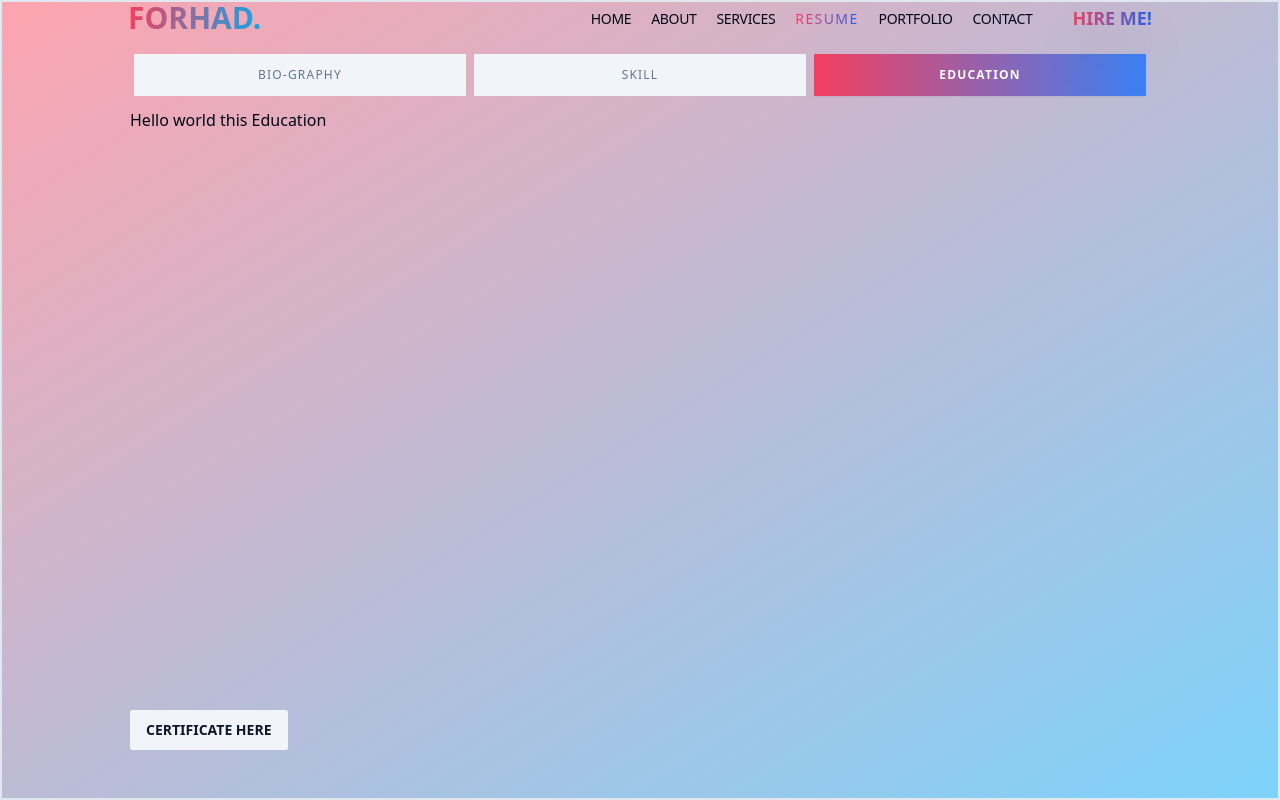
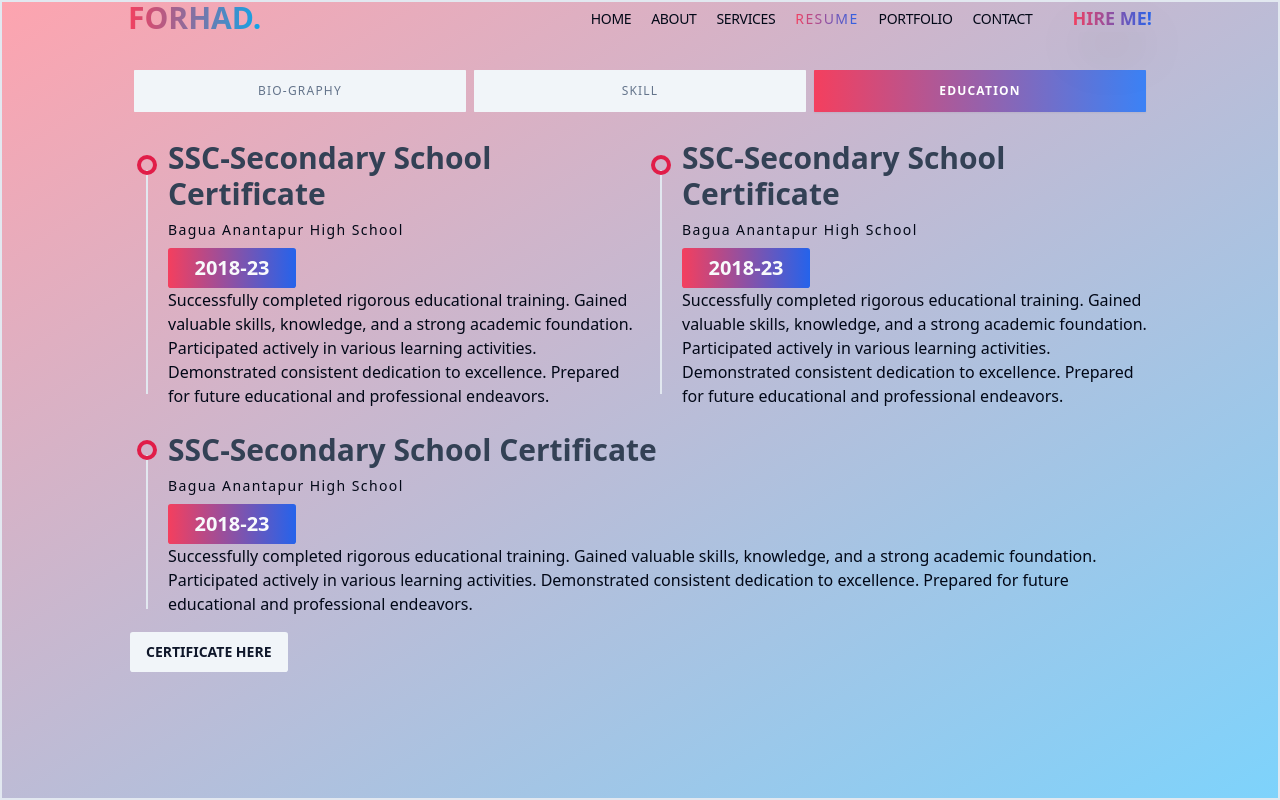
Before and after one commit to MdForhadHossainBabu/Forhad-Hossain, a React (Vite) app: page /resume in a window 1280 px wide. Both pictures are taken after a click on the tab "EDUCATION". Built offline with nearby package versions, Linux system fonts and the light colour scheme.

Commit message:
added to new features and design to resume section

```diff
--- a/package.json
+++ b/package.json
@@ -15,6 +15,7 @@
     "@radix-ui/react-label": "^2.1.0",
     "@radix-ui/react-scroll-area": "^1.1.0",
     "@radix-ui/react-select": "^2.1.1",
+    "@radix-ui/react-separator": "^1.1.0",
     "@radix-ui/react-slot": "^1.1.0",
     "@radix-ui/react-tabs": "^1.1.0",
     "class-variance-authority": "^0.7.0",
--- a/src/Root/index.jsx
+++ b/src/Root/index.jsx
@@ -8,7 +8,7 @@ return (
      <div>
        <Navbar />
      </div>
-     <div className="h-[100vh] border-2 xl:px-32 lg:px-24  md:px-16 px-12 xl:pt-10 md:pt-8 pt-6">
+     <div className="min-h-screen border-2 xl:px-32 lg:px-24  md:px-16 px-6 xl:pt-10 md:pt-8 pt-6">
        <Outlet />
      </div>
    </div>
--- /dev/null
+++ b/src/components/ui/separator.jsx
@@ -0,0 +1,23 @@
+import * as React from "react"
+import * as SeparatorPrimitive from "@radix-ui/react-separator"
+
+import { cn } from "@/lib/utils"
+
+const Separator = React.forwardRef((
+  { className, orientation = "horizontal", decorative = true, ...props },
+  ref
+) => (
+  <SeparatorPrimitive.Root
+    ref={ref}
+    decorative={decorative}
+    orientation={orientation}
+    className={cn(
+      "shrink-0 bg-border",
+      orientation === "horizontal" ? "h-[1px] w-full" : "h-full w-[1px]",
+      className
+    )}
+    {...props} />
+))
+Separator.displayName = SeparatorPrimitive.Root.displayName
+
+export { Separator }
--- a/src/main.jsx
+++ b/src/main.jsx
@@ -6,9 +6,11 @@ import { router } from '@/Route/index.jsx'
 import { HelmetProvider } from 'react-helmet-async'
 
 ReactDOM.createRoot(document.getElementById('root')).render(
+  <>
   <div className='lg:max-w-screen-2xl md:max-w-screen-xl xl:max-w-[2250px] max-w-screen-lg sm:max-w-screen-md mx-auto transition-all duration-500 bg-gradient-to-br from-rose-300 to-sky-300 h-screen'>
     <HelmetProvider>
     <RouterProvider router={router}/>
     </HelmetProvider>
-  </div>,
+  </div>
+  </>
 )
--- a/src/pages/about/index.jsx
+++ b/src/pages/about/index.jsx
@@ -8,7 +8,7 @@ const About = () => {
      <Helmet>
        <title>Forhad Hossain | About me</title>
      </Helmet>
-     <ScrollArea className="h-[90vh] py-4 lg:py-6">
+     <ScrollArea className="h-[90vh] my-4 lg:py-6">
        <Accordion type="single" collapsible className="lg:w-1/2 mx-auto">
          <AccordionItem value="item-1">
            <AccordionTrigger>
--- a/src/pages/home/index.jsx
+++ b/src/pages/home/index.jsx
@@ -7,15 +7,15 @@ import banner from "../../assets/forhadh-removebg-preview.png"
 
 const Home = () => {
   return (
-    <ScrollArea className=" flex flex-col items-center justify-center md:my-20  h-auto">
+    <ScrollArea className=" flex flex-col items-center justify-center md:my-20  h-full">
       <Helmet>
         <title>Forhad Hossain | React Js Front-end Developer</title>
       </Helmet>
       <div className="grid grid-cols-1 md:grid-cols-2 gap-4 transition-all duration-300">
-        <div className="flex-1 md:hidden flex lg:pt-8">
+        <div className="flex-1 md:hidden lg:pt-8">
           <div>
             <img
-              className=" items-center flex flex-col justify-center mx-auto rounded-full"
+              className="w-8/12 mx-auto rounded-full"
               src={banner}
               alt="image"
             />
--- a/src/pages/navbar/index.jsx
+++ b/src/pages/navbar/index.jsx
@@ -149,7 +149,7 @@ const Navbar = () => {
      >
        <div className="flex items-center justify-between">
          <div className="xl:px-32 lg:px-24 md:px-16 px-12">
-           <h1 className="md:text-3xl text-xl md:font-bold font-medium bg-gradient-to-r from-rose-500  to-sky-500 inline-block text-transparent bg-clip-text uppercase">
+           <h1 className="md:text-3xl text-xl md:font-bold font-bold bg-gradient-to-r from-rose-500  to-sky-500 inline-block text-transparent bg-clip-text uppercase">
              Forhad.
            </h1>
          </div>
@@ -168,7 +168,7 @@ const Navbar = () => {
              Hire me!
            </Link>
            <div className="flex md:hidden">
-             <Sheet>
+             <Sheet className="md:hidden">
                <SheetTrigger>
                  <div className=" m-1">
                    <AiOutlineMenuUnfold className="text-3xl bg-gradient-to-r from-rose-500 to-cyan-500 text-white" />
--- a/src/pages/resume/index.jsx
+++ b/src/pages/resume/index.jsx
@@ -2,11 +2,14 @@ import { Button } from "@/components/ui/button";
 import { Dialog, DialogContent, DialogDescription, DialogFooter, DialogHeader, DialogTitle, DialogTrigger } from "@/components/ui/dialog";
 import { Tabs, TabsContent, TabsList, TabsTrigger } from "@/components/ui/tabs";
 import certificate from "../../assets/certificate.png"
+import { Separator } from "@/components/ui/separator";
+import { ScrollArea } from "@/components/ui/scroll-area";
 
 const Resume = () => {
   return (
-   <div className="flex flex-col justify-between h-full">
     <div>
+    <ScrollArea className="mt-4 h-full relative flex items-center justify-center">
+       <div className="flex-1">
          <Tabs defaultValue="biography">
            <TabsList className="flex items-center justify-around gap-2">
              <TabsTrigger
@@ -28,62 +31,174 @@ const Resume = () => {
                Education
              </TabsTrigger>
            </TabsList>
-       <TabsContent value="biography">
+           <TabsContent value="biography" className="md:py-16">
              <div className="grid grid-cols-1 md:grid-cols-2 gap-4 h-full">
-           <div className="border">
-             <div className="flex items-center border justify-between py-4 px-3">
+               <div className="">
+                 <div className="flex items-center justify-between py-4 px-3">
                    <h1 className="font-medium">Name</h1>
                    <h1 className="text-sm font-medium bg-gradient-to-r from-rose-700 to-cyan-700 inline-block text-transparent bg-clip-text">
                      Md Forhad Hossain Babu
                    </h1>
                  </div>
-             <div className="flex items-center border justify-between py-4 px-3">
+                 <hr />
+                 <div className="flex items-center justify-between py-4 px-3">
                    <h1 className="font-medium">Age</h1>
                    <h1 className="text-sm font-medium">17</h1>
                  </div>
-             <div className="flex items-center border justify-between py-4 px-3">
+                 <hr />
+                 <div className="flex items-center  justify-between py-4 px-3">
                    <h1 className="font-medium">Email</h1>
                    <h1 className="text-sm font-medium">
                      developerforhad2@gmail.com
                    </h1>
                  </div>
-             <div className="flex items-center border justify-between py-4 px-3">
+                 <hr />
+                 <div className="flex items-center  justify-between py-4 px-3">
                    <h1 className="font-medium">Linkedin</h1>
                    <h1 className="text-sm font-medium">
                      <a
-                   className="text-blue-500 hover:underline visited:bg-yellow-400 transition-all duration-300" target="_blank"
+                       className="text-blue-500 hover:underline visited:bg-yellow-400 transition-all duration-300"
+                       target="_blank"
                        href="https://www.linkedin.com/in/mdforhadhossainbabu/"
                      >
                        Linkedin
                      </a>
                    </h1>
                  </div>
+                 <hr />
                </div>
 
-           <div className="border">
-             <div className="flex border items-center justify-between space-y-5 py-4">
-               <div>fa</div>
-               <div>h</div>
+               <div className="">
+                 <div className="flex items-center  justify-between py-4 px-3">
+                   <h1 className="font-medium">Country</h1>
+                   <h1 className="text-sm font-medium ">Bangladesh</h1>
                  </div>
-             <div className="flex items-center justify-between space-y-5 py-4">
-               <div>fa</div>
-               <div>h</div>
+                 <hr />
+                 <div className="flex items-center justify-between py-4 px-3">
+                   <h1 className="font-medium">Address</h1>
+                   <h1 className="text-sm font-medium">
+                     Kurigram, Bangladesh{' '}
+                   </h1>
                  </div>
-             <div className="flex items-center justify-between space-y-5 py-4">
-               <div>fa</div>
-               <div>h</div>
+                 <hr />
+                 <div className="flex items-center justify-between py-4 px-3">
+                   <h1 className="font-medium">Name</h1>
+                   <h1 className="text-sm font-medium bg-gradient-to-r from-rose-700 to-cyan-700 inline-block text-transparent bg-clip-text">
+                     +88 013 0216-1178
+                   </h1>
                  </div>
+                 <hr />
+
+                 <div className="flex items-center justify-between py-4 px-3">
+                   <h1 className="font-medium">Freelance</h1>
+                   <h1 className="text-sm font-medium ">Available </h1>
+                 </div>
+                 <hr />
                </div>
              </div>
            </TabsContent>
            <TabsContent value="Skill">Hello world this Skill</TabsContent>
-       <TabsContent value="Education">Hello world this Education</TabsContent>
+           <TabsContent value="Education" className="py-4">
+             <div className=" grid grid-cols-1 lg:grid-cols-2 gap-6 ml-4 ">
+               <div className="flex items-center gap-5">
+                 <div className="border h-5/6 mt-6 my-2 relative">
+                   <span className="flex w-5 h-5 absolute -top-4 -left-[10px]  rounded-full items-center justify-center border-4 border-rose-600"></span>
+                   <Separator />
+                 </div>
+                 <div>
+                   <h1
+                     className="text-3xl text-slate-700
+              font-bold"
+                   >
+                     SSC-Secondary School Certificate
+                   </h1>
+                   <h5 className="text-sm tracking-widest py-2">
+                     Bagua Anantapur High School
+                   </h5>
+                   <Button className="w-32 from-rose-500 bg-gradient-to-r font-bold text-xl">
+                     2018-23
+                   </Button>
+                   <p>
+                     Successfully completed rigorous educational training.
+                     Gained valuable skills, knowledge, and a strong academic
+                     foundation. Participated actively in various learning
+                     activities. Demonstrated consistent dedication to
+                     excellence. Prepared for future educational and
+                     professional endeavors.
+                   </p>
+                 </div>
+               </div>
+               <div className="flex items-center gap-5">
+                 <div className="border h-5/6 mt-6 my-2 relative">
+                   <span className="flex w-5 h-5 absolute -top-4 -left-[10px]  rounded-full items-center justify-center border-4 border-rose-600"></span>
+                   <Separator />
+                 </div>
+                 <div>
+                   {' '}
+                   <h1
+                     className="text-3xl text-slate-700
+              font-bold"
+                   >
+                     SSC-Secondary School Certificate
+                   </h1>
+                   <h5 className="text-sm tracking-widest py-2">
+                     Bagua Anantapur High School
+                   </h5>
+                   <Button className="w-32 from-rose-500 bg-gradient-to-r font-bold text-xl">
+                     2018-23
+                   </Button>
+                   <p>
+                     Successfully completed rigorous educational training.
+                     Gained valuable skills, knowledge, and a strong academic
+                     foundation. Participated actively in various learning
+                     activities. Demonstrated consistent dedication to
+                     excellence. Prepared for future educational and
+                     professional endeavors.
+                   </p>
+                 </div>
+               </div>
+               <div className="flex lg:col-span-2 items-center gap-5">
+                 <div className="border h-5/6 mt-6 my-2 relative">
+                   <span className="flex w-5 h-5 absolute -top-4 -left-[10px]  rounded-full items-center justify-center border-4 border-rose-600"></span>
+                   <Separator />
+                 </div>
+                 <div>
+                   <h1
+                     className="text-3xl text-slate-700
+              font-bold"
+                   >
+                     SSC-Secondary School Certificate
+                   </h1>
+                   <h5 className="text-sm tracking-widest py-2">
+                     Bagua Anantapur High School
+                   </h5>
+                   <Button className="w-32 from-rose-500 bg-gradient-to-r font-bold text-xl">
+                     2018-23
+                   </Button>
+                   <p>
+                     Successfully completed rigorous educational training.
+                     Gained valuable skills, knowledge, and a strong academic
+                     foundation. Participated actively in various learning
+                     activities. Demonstrated consistent dedication to
+                     excellence. Prepared for future educational and
+                     professional endeavors.
+                   </p>
+                 </div>
+               </div>{' '}
+             </div>
+           </TabsContent>
          </Tabs>
         </div>
-     <div className="pb-12">
+
+       <div className="flex-1 sticky">
          <Dialog>
            <DialogTrigger asChild>
-         <Button variant="secondary" className="font-bold uppercase hover:border hover:border-blue-400" >Certificate Here</Button>
+             <Button
+               variant="secondary"
+               className="font-bold uppercase hover:border hover:border-blue-400"
+             >
+               Certificate Here
+             </Button>
            </DialogTrigger>
            <DialogContent className="sm:max-w-[425px]">
              <DialogHeader>
@@ -105,7 +220,9 @@ const Resume = () => {
            </DialogContent>
          </Dialog>
        </div>
+   </ScrollArea>
     </div>
+
  );
 };
 
```
Also changed, not shown: src/components/ui/sheet.jsx (+7 -7 lines), 1 other file (tests, documents, lock files or other folders). Lines whose indentation alone changed are shown as unchanged.
